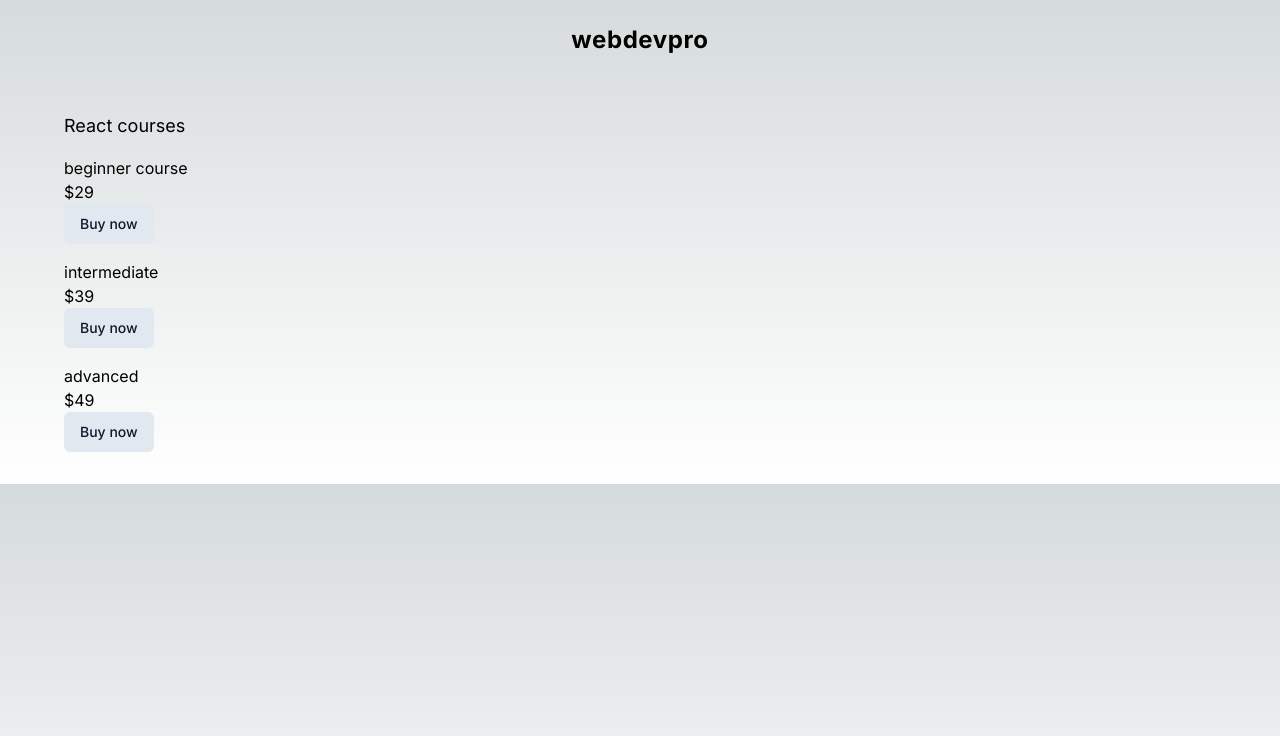
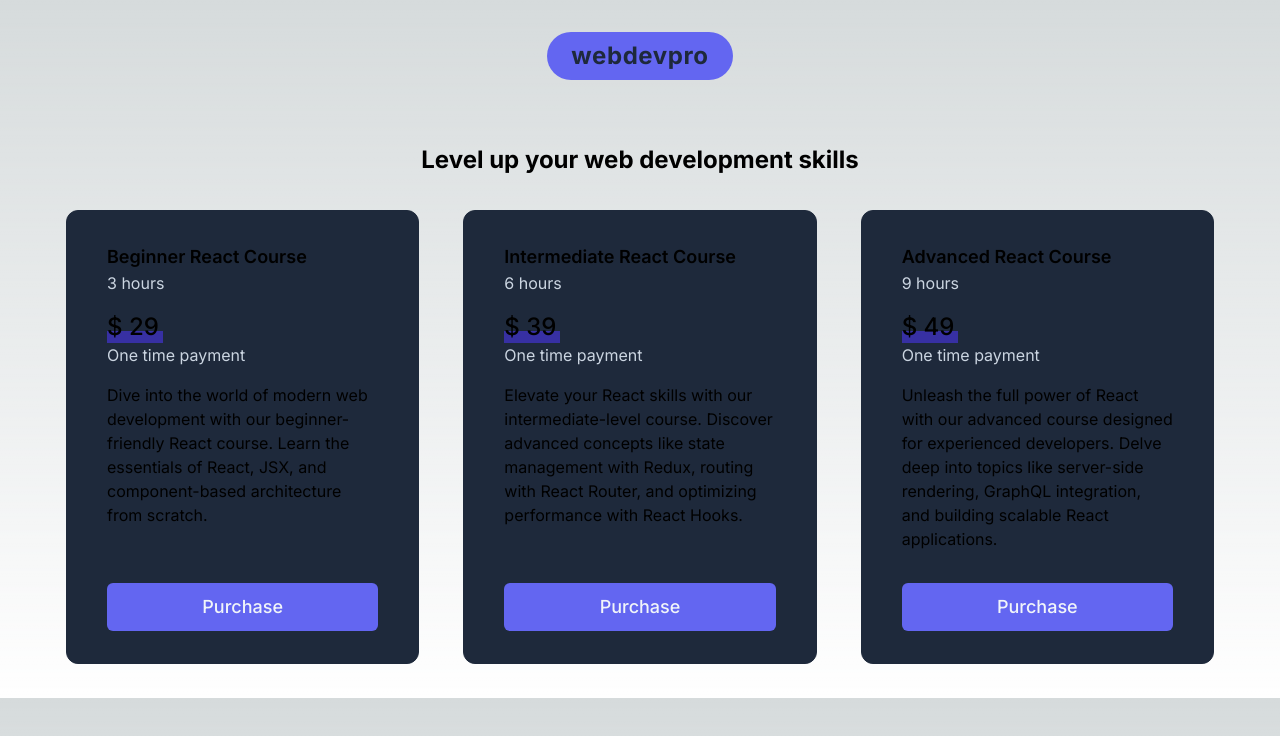
Before and after one commit to jessicax941/stripe-checkout, a Next.js app: page / in a window 1280 px wide. Shown: the top 736 px of the page. Built offline with nearby package versions, Linux system fonts and the light colour scheme.

Commit message:
style website

```diff
--- a/src/app/layout.tsx
+++ b/src/app/layout.tsx
@@ -20,7 +20,7 @@ export default function RootLayout({
     <html lang="en">
       <body className={inter.className}>
         <Header />
-        {children}
+        <main className="px-16 py-8">{children}</main>
       </body>
     </html>
   );
--- a/src/app/page.tsx
+++ b/src/app/page.tsx
@@ -1,31 +1,42 @@
-import ProductCard from '@/components/ui/product-card';
+import ProductCard, { ProductCardProps } from '@/components/ui/product-card';
 
 export default function Home() {
-  const products = [
+  const products: ProductCardProps[] = [
     {
-      name: 'beginner course',
+      name: 'Beginner React Course',
       price: 29,
       priceId: 'price_1NlSeJAJHyunc9AP3XTRV3oS',
+      description:
+        'Dive into the world of modern web development with our beginner-friendly React course. Learn the essentials of React, JSX, and component-based architecture from scratch.',
+      durationInHours: 3,
     },
     {
-      name: 'intermediate',
+      name: 'Intermediate React Course',
       price: 39,
       priceId: 'price_1NlSefAJHyunc9APAnEK9ZAr',
+      description:
+        'Elevate your React skills with our intermediate-level course. Discover advanced concepts like state management with Redux, routing with React Router, and optimizing performance with React Hooks.',
+      durationInHours: 6,
     },
     {
-      name: 'advanced',
+      name: 'Advanced React Course',
       price: 49,
       priceId: 'price_1NlSf9AJHyunc9APws5GISQF',
+      description:
+        'Unleash the full power of React with our advanced course designed for experienced developers. Delve deep into topics like server-side rendering, GraphQL integration, and building scalable React applications.',
+      durationInHours: 9,
     },
   ];
   return (
-    <main className="px-16 py-8">
-      <h1 className="text-lg">React courses</h1>
-      <div className="mt-4 flex flex-col space-y-4">
+    <div>
+      <h1 className="text-2xl font-bold text-center">
+        Level up your web development skills
+      </h1>
+      <div className="mt-8 flex flex-row justify-between w-fit space-x-10 m-auto">
         {products.map((product) => (
           <ProductCard {...product} />
         ))}
       </div>
-    </main>
+    </div>
   );
 }
--- /dev/null
+++ b/src/app/success/page.tsx
@@ -0,0 +1,23 @@
+import { Button } from '@/components/ui/button';
+import { ArrowLeft } from 'lucide-react';
+import Link from 'next/link';
+
+function Success() {
+  return (
+    <div className="flex flex-col space-y-2 items-start w-1/2 m-auto">
+      <Link href="/">
+        <Button
+          variant="ghost"
+          className="hover:bg-indigo-600 hover:text-inherit mb-2"
+        >
+          <ArrowLeft className="mr-2 h-4 w-4" />
+          Back
+        </Button>
+      </Link>
+      <h3 className="text-xl font-bold font-size">Purchase successful</h3>
+      <p>Thank you for your purchase! 🎉</p>
+    </div>
+  );
+}
+
+export default Success;
--- a/src/components/header.tsx
+++ b/src/components/header.tsx
@@ -1,7 +1,9 @@
 function Header() {
   return (
-    <div className="w-full h-20 bg-transparent flex justify-center items-center bg-slate-800">
-      <h1 className="text-2xl font-bold tracking-wide">webdevpro</h1>
+    <div className="w-full bg-transparent flex justify-center items-center">
+      <h1 className="text-2xl font-bold tracking-wide text-slate-800 bg-indigo-500 px-6 py-2 my-8 rounded-full">
+        webdevpro
+      </h1>
     </div>
   );
 }
--- a/src/components/ui/product-card.tsx
+++ b/src/components/ui/product-card.tsx
@@ -4,26 +4,29 @@ import { RedirectToCheckoutOptions } from '@stripe/stripe-js';
 import getStripe from '../../../utils/get-stripe';
 import { Button } from './button';
 
-type ProductCardProps = {
+export type ProductCardProps = {
   name: String;
   price: number;
   priceId: string;
+  description: string;
+  durationInHours: number;
 };
 
 function ProductCard(props: ProductCardProps) {
+  const { name, price, priceId, description, durationInHours } = props;
   const handleClick = async () => {
     console.log('redirect to checkout');
     const options: RedirectToCheckoutOptions = {
       submitType: 'pay',
       lineItems: [
         {
-          price: props.priceId,
+          price: priceId,
           quantity: 1,
         },
       ],
       mode: 'payment',
       successUrl: `${window.location.origin}/success`,
-      cancelUrl: `${window.location.origin}/canceled`,
+      cancelUrl: window.location.origin,
     };
     const stripe = await getStripe();
     if (stripe) {
@@ -32,13 +35,31 @@ function ProductCard(props: ProductCardProps) {
   };
 
   return (
-    <div>
-      <p>{props.name}</p>
-      <p>${props.price}</p>
-      <Button className="bg-slate-200 text-slate-900" onClick={handleClick}>
-        Buy now
-      </Button>
-    </div>
+    <>
+      <div className="hover:bg-gradient-to-br hover:from-indigo-500 hover:to-fuchsia-500 p-0.5 hover:scale-105 transition ease-in-out duration-250 rounded-xl">
+        <div className="max-w-md h-full flex flex-col justify-between space-y-8 px-10 py-8 border rounded-xl bg-slate-800 border-slate-800 hover:border-indigo-600 ">
+          <div className="flex flex-col items-start space-y-4">
+            <div>
+              <h5 className="text-lg font-semibold">{name}</h5>
+              <p className="text-slate-300">{durationInHours} hours</p>
+            </div>
+            <div className="z-[1]">
+              <h6 className="text-2xl font-medium relative after:absolute after:h-3 after:w-14 after:bg-indigo-800 after:bottom-0 after:left-0 after:-z-[1]">
+                $ {price}
+              </h6>
+              <p className="text-slate-300">One time payment</p>
+            </div>
+            <p>{description}</p>
+          </div>
+          <Button
+            className="text-lg px-6 py-6 rounded-md bg-indigo-500 text-slate-100 hover:bg-indigo-600 hover:text-inherit"
+            onClick={handleClick}
+          >
+            Purchase
+          </Button>
+        </div>
+      </div>
+    </>
   );
 }
 
```
Also changed, not shown: src/app/api/checkout.ts (deleted, +0 -22 lines).
